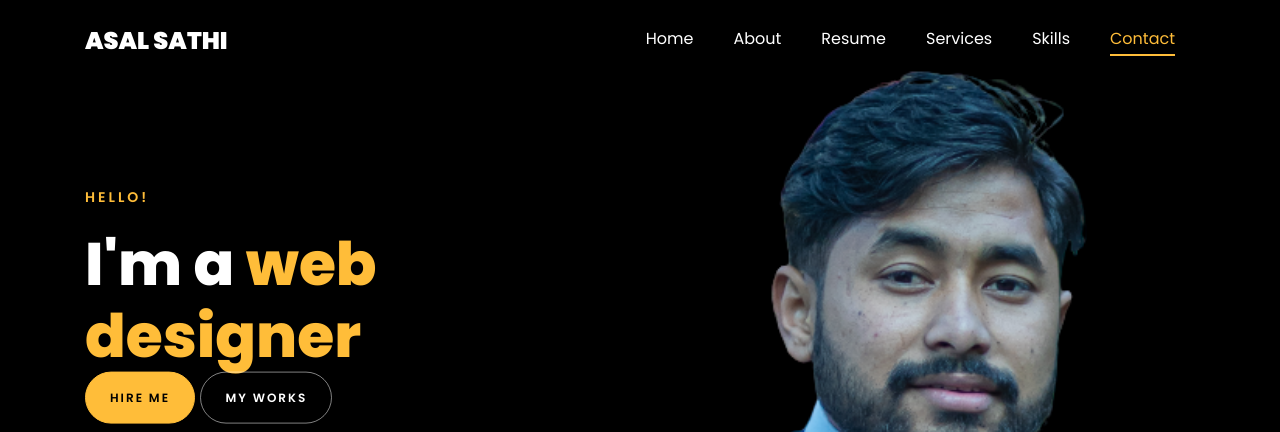
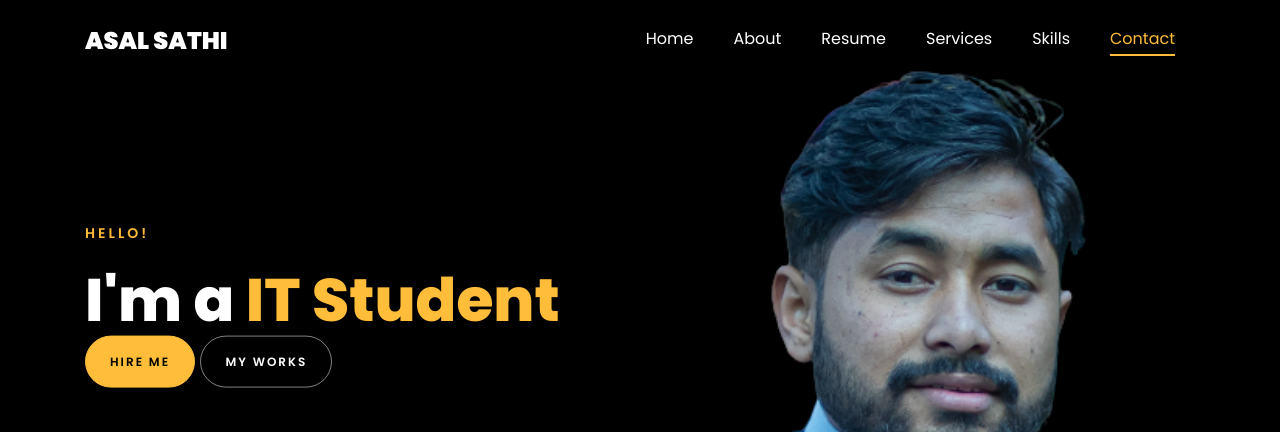
Before and after one commit to binodyogee/portfolio-website, a plain HTML site: page index.html in a window 1280 px wide. Shown: the top 432 px of the page. Drawn offline with Linux system fonts and the light colour scheme; files whose address does not match are found by name.

Commit message:
Update index.html

```diff
--- a/index.html
+++ b/index.html
@@ -58,7 +58,7 @@
 		          	<div class="text">
 		          		<span class="subheading">Hello!</span>
 			            <h1 class="mb-4 mt-3"><span>Binod Yogee</span></h1>
-			            <h2 class="mb-4">A Freelance Web Designer</h2>
+			            <h2 class="mb-4">A Freelance IT Student </h2>
 			            <p><a href="#" class="btn btn-primary py-3 px-4">Hire me</a> <a href="#" class="btn btn-white btn-outline-white py-3 px-4">My works</a></p>
 					   <ul class="ftco-footer-social list-unstyled float-md-center float-lft mt-5">
 		                <li class="ftco-animate"><a href="https://github.com/binodyogee"><span class="icon-github"></span></a></li>
@@ -81,7 +81,7 @@
 		          <div class="one-forth d-flex align-items-center ftco-animate" data-scrollax=" properties: { translateY: '70%' }">
 		          	<div class="text">
 		          		<span class="subheading">Hello!</span>
-			            <h1 class="mb-4 mt-3">I'm a <span>web designer</span>
+			            <h1 class="mb-4 mt-3">I'm a <span>IT Student </span>
 			            <p><a href="#" class="btn btn-primary py-3 px-4">Hire me</a> <a href="#" class="btn btn-white btn-outline-white py-3 px-4">My works</a></p>
 			           <ul class="ftco-footer-social list-unstyled float-md-center float-lft mt-5">
 		                <li class="ftco-animate"><a href="https://github.com/binodyogee"><span class="icon-github"></span></a></li>
```
